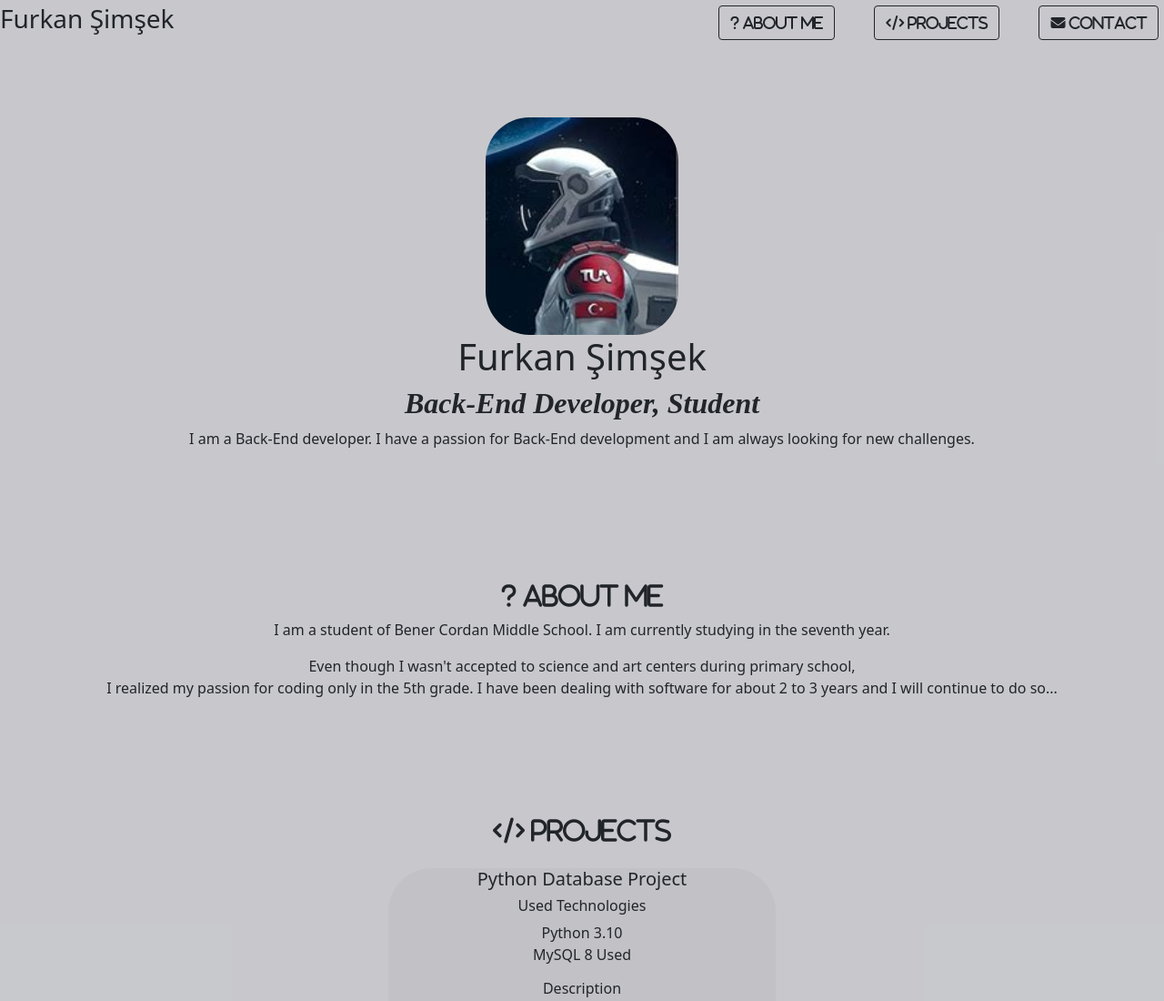
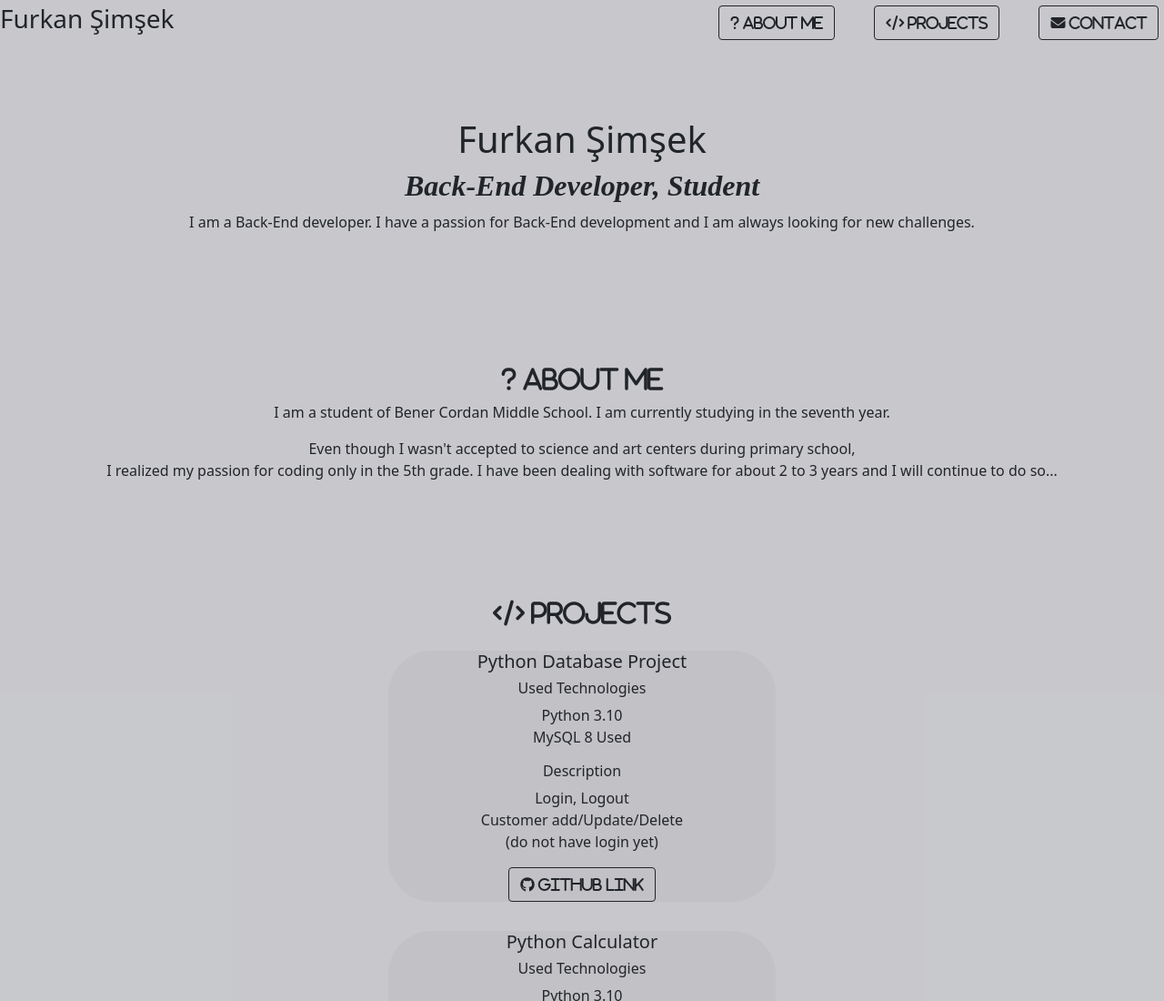
Before and after one commit to Furkan-Simsek/netlify-projects, a plain HTML site: page index.html in a window 1280 px wide. Shown: the top 1100 px of the page at 91% size. Drawn offline with nearby package versions, Linux system fonts and the light colour scheme.

Commit message:
photo deleted

```diff
--- a/index.html
+++ b/index.html
@@ -40,9 +40,12 @@
 		</li>
 	</nav>
 	<section id="welcome">
+		<!--
 		<div id="photo">
-			<img src="img/photo.png" alt="Furkan Şimşek"> <!-- This is test photo -->
+			<img src="img/photo.png" alt="Furkan Şimşek"> This is test photo
 		</div>
+
+	-->
 		<div id="text">
 			<h1>Furkan Şimşek</h1>
 			<h2 style="font-family: serif;"><i><b>Back-End Developer, Student</b></i></h2>
```
